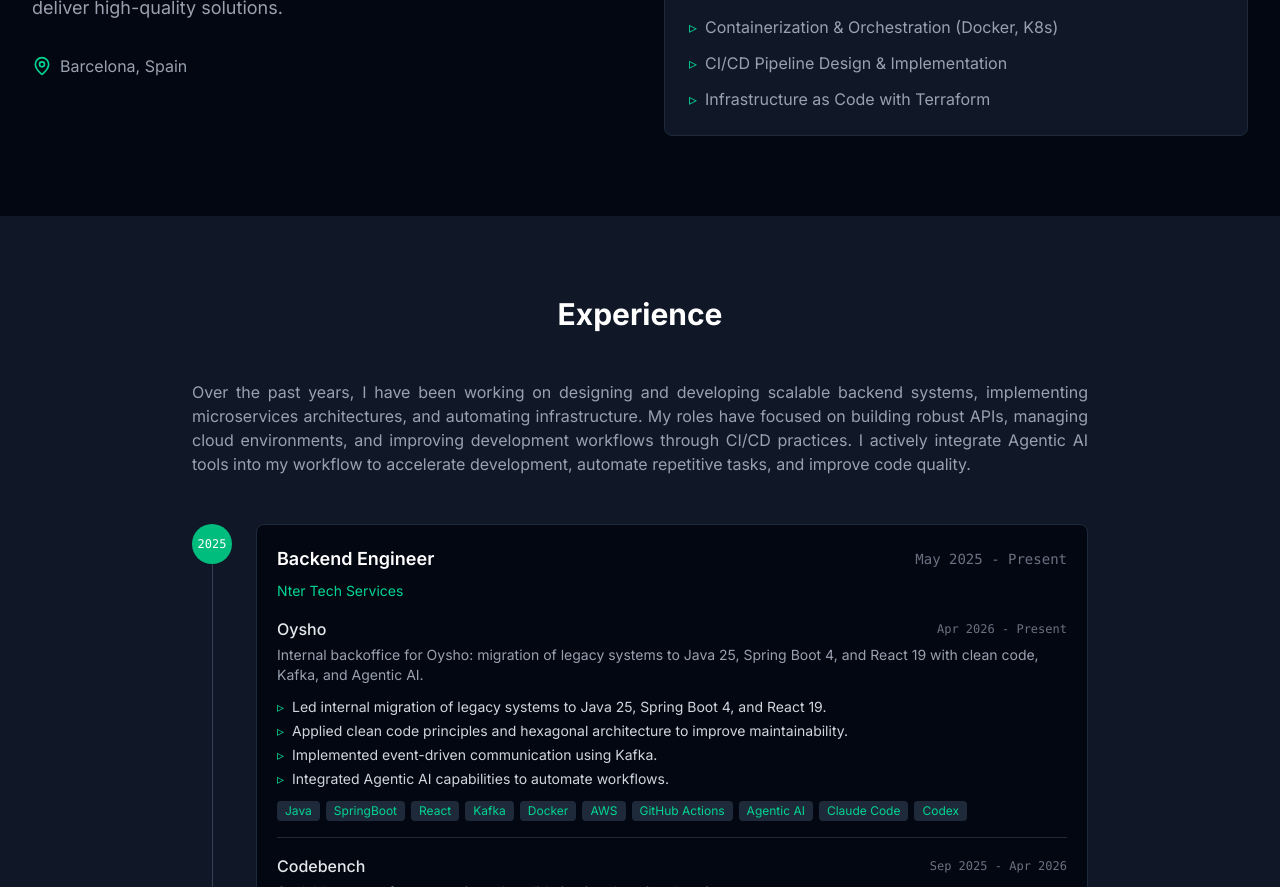
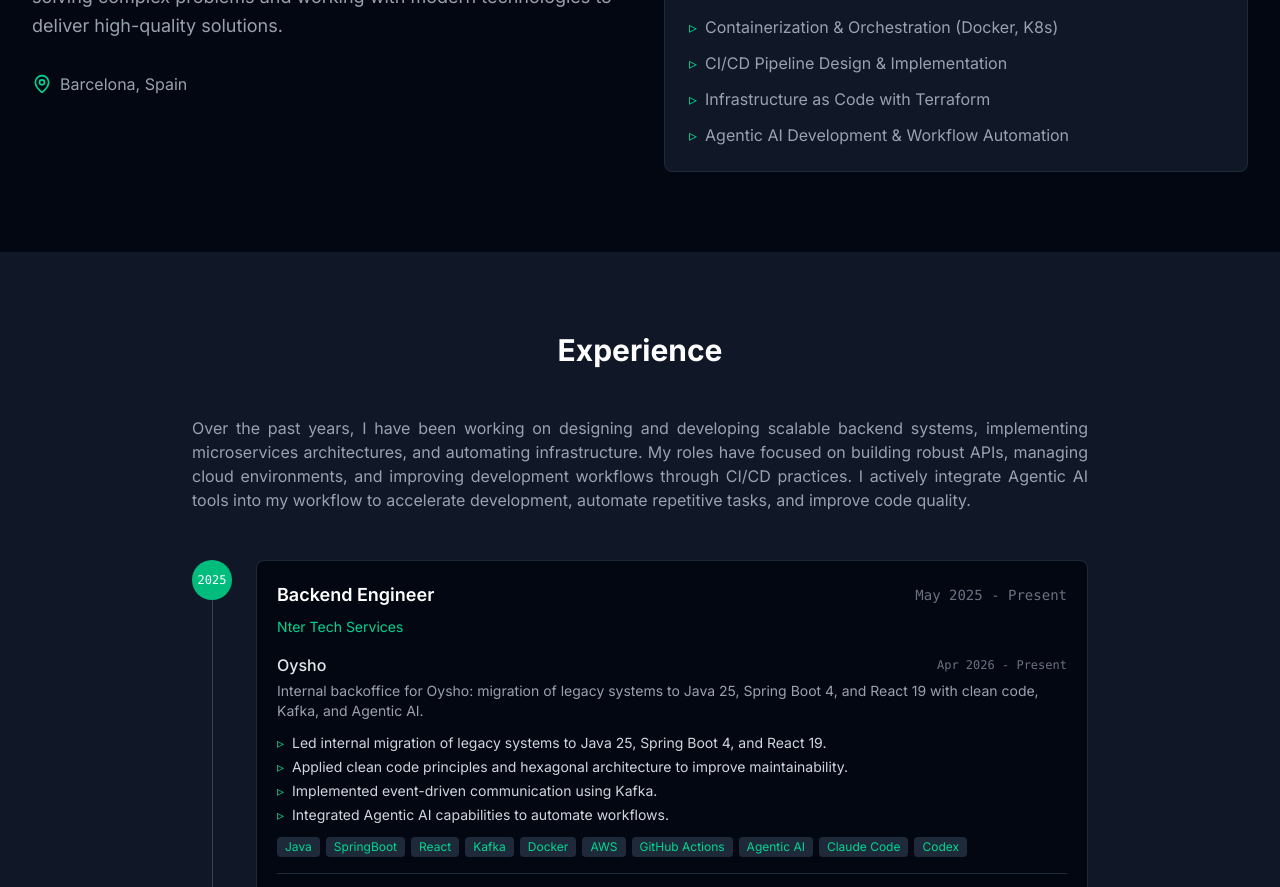
Before and after one commit to albertmenendezg/portfolio, a Next.js app: page / in a window 1280 px wide. Shown: the part 1220-2107 px from the top of the page. Built offline with nearby package versions, Linux system fonts and the light colour scheme.

Commit message:
Add Agentic AI item to What I Do section

```diff
--- a/src/components/About.tsx
+++ b/src/components/About.tsx
@@ -99,6 +99,10 @@
                   <span className="text-emerald-600 dark:text-emerald-400 mr-2">▹</span>
                   <span className="text-gray-600 dark:text-gray-400">{t("about.iac")}</span>
                 </li>
+                <li className="flex items-start">
+                  <span className="text-emerald-600 dark:text-emerald-400 mr-2">▹</span>
+                  <span className="text-gray-600 dark:text-gray-400">{t("about.agentic")}</span>
+                </li>
               </ul>
             </motion.div>
           </motion.div>
--- a/src/i18n/locales/en.json
+++ b/src/i18n/locales/en.json
@@ -24,6 +24,7 @@
     "containers": "Containerization & Orchestration (Docker, K8s)",
     "cicd": "CI/CD Pipeline Design & Implementation",
     "iac": "Infrastructure as Code with Terraform",
+    "agentic": "Agentic AI Development & Workflow Automation",
     "yearsExperience": "Years experience",
     "workExperience": "Work experience"
   },
--- a/src/i18n/locales/es.json
+++ b/src/i18n/locales/es.json
@@ -24,6 +24,7 @@
     "containers": "Contenedores y Orquestación (Docker, K8s)",
     "cicd": "Diseño e Implementación de Pipelines CI/CD",
     "iac": "Infraestructura como Código con Terraform",
+    "agentic": "Desarrollo y Automatizaciones con IA Agéntica",
     "yearsExperience": "Años de experiencia",
     "workExperience": "Experiencias laborales"
   },
```
